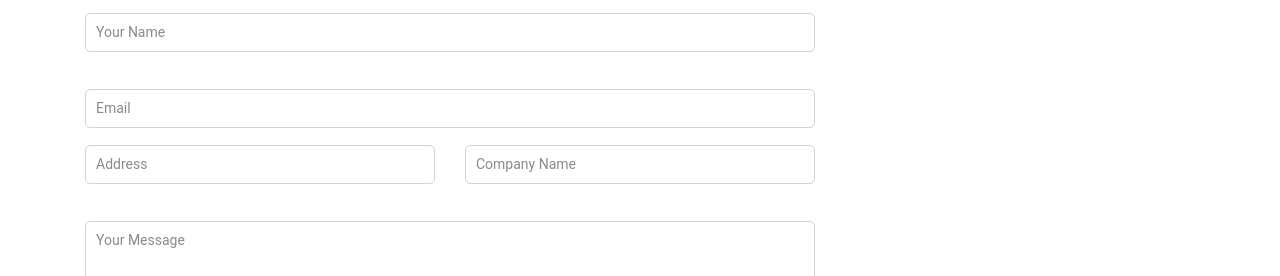
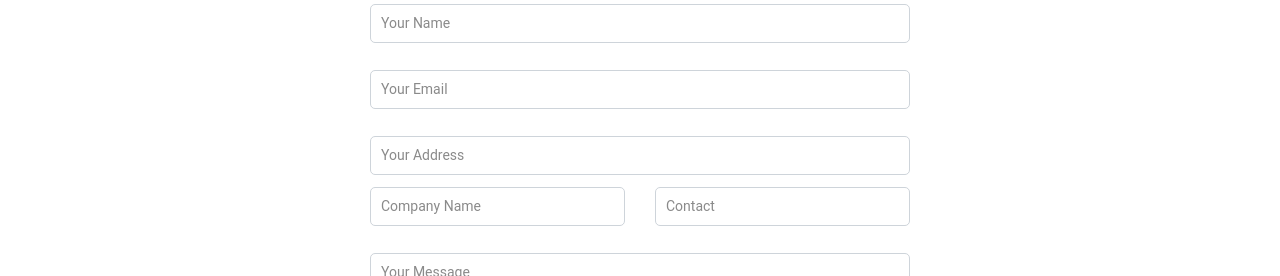
Before and after one commit to muhammadidreesshaikh/shipment-tracking, a React (Create React App) app: page /contact in a window 1280 px wide. Shown: the part 526-802 px from the top of the page. Built offline with nearby package versions, Linux system fonts and the light colour scheme.

Commit message:
login page done

```diff
--- a/src/components/Contact.js
+++ b/src/components/Contact.js
@@ -33,9 +33,9 @@ class Contact extends React.Component {
 
                 <div className="contact">
                     <div className="container">
-                        <div className="row justify-content: center">
+                        <div className="row justify-content-center">
 
-                            <div className="col-12 col-md-8 col-lg-8">
+                            <div className="col-12 col-md-6 col-lg-6">
                                 <div className="row input">
 
                                     <div className="col-12 col-md-12 col-lg-12">
@@ -43,15 +43,19 @@ class Contact extends React.Component {
                                     </div>
 
                                     <div className="col-12 col-md-12 col-lg-12">
-                                        <input type="email" class="form-control" placeholder="Email"></input>
+                                        <input type="email" class="form-control" placeholder="Your Email"></input>
                                     </div>
 
-                                    <div className="col-12 col-md-6 col-lg-6">
-                                        <input type="addres" class="form-control" placeholder="Address"></input>
+                                    <div className="col-12 col-md-12 col-lg-12">
+                                        <input type="addres" class="form-control" placeholder="Your Address"></input>
                                     </div>
 
                                     <div className="col-12 col-md-6 col-lg-6">
                                         <input type="company name " class="form-control" placeholder="Company Name"></input>
+                                    </div>
+
+                                    <div className="col-12 col-md-6 col-lg-6">
+                                        <input type="number" class="form-control" placeholder="Contact"></input>
                                     </div>
 
                                     <div className="col-12 col-md-12 col-lg-12">
--- a/src/components/Login.js
+++ b/src/components/Login.js
@@ -1,5 +1,6 @@
 import React from 'react';
 import '../assets/css/login.css';
+import Banner from '../shared/Banner';
 
 class Login extends React.Component {
 
@@ -10,6 +11,11 @@ class Login extends React.Component {
             data: [],
             loading: false
         };
+
+        this.bannerData = {
+            heading: 'Login',
+            image: 'https://image.freepik.com/free-vector/gradient-geometric-shape-background_78532-374.jpg'
+        }
     }
 
     componentDidMount() {
@@ -22,7 +28,9 @@ class Login extends React.Component {
 
     render() {
         return(
-            <div>
+            <section>
+                <Banner data={this.bannerData} />
+
                 <div className="login-form py-5">
                     <div className="container">
                         <div className="row justify-content-center">
@@ -60,7 +68,7 @@ class Login extends React.Component {
                         </div>
                     </div>
                 </div>
-            </div>
+            </section>
         );
     }
 }
```
